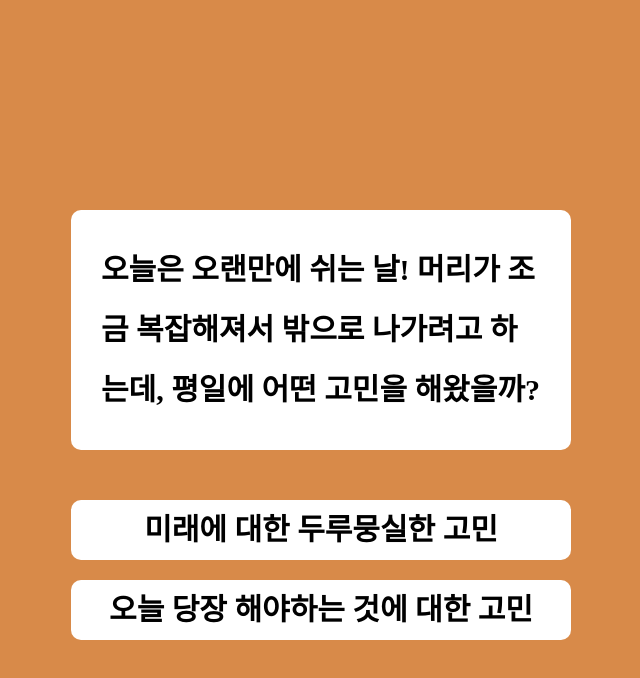
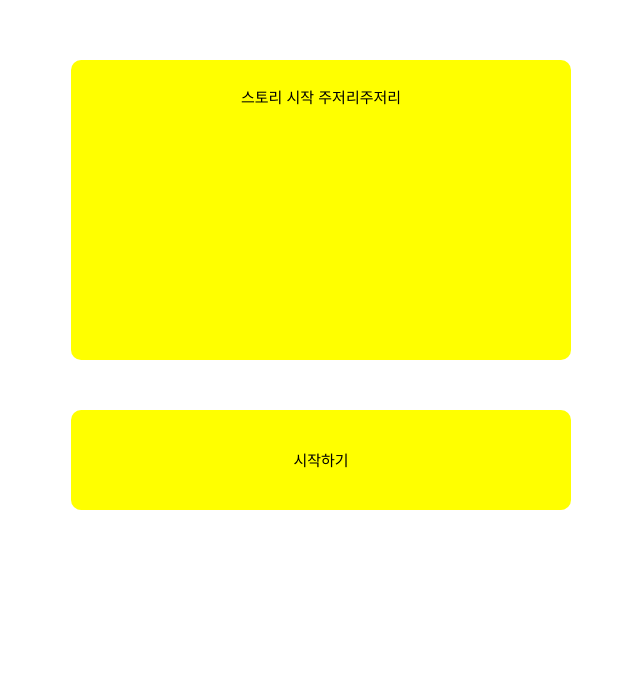
Before and after one commit to spaceenterbs/mini_project_2, a React (Create React App) app in the folder team-project/: page / in a window 1280 px wide. Shown: the top 678 px of the page, without its empty margins (319-959 px from the left). Built offline with nearby package versions, Linux system fonts and the light colour scheme; a web font is replaced by a local one.

Commit message:
시작페이지 구현,넘어가기 구현

```diff
--- a/team-project/package.json
+++ b/team-project/package.json
@@ -3,11 +3,13 @@
   "version": "0.1.0",
   "private": true,
   "dependencies": {
+    "@react-navigation/native": "^6.1.7",
     "@testing-library/jest-dom": "^5.16.5",
     "@testing-library/react": "^13.4.0",
     "@testing-library/user-event": "^13.5.0",
     "react": "^18.2.0",
     "react-dom": "^18.2.0",
+    "react-router-dom": "^6.14.1",
     "react-scripts": "5.0.1",
     "react-spring": "^9.7.2",
     "styled-components": "^6.0.3",
--- a/team-project/src/App.js
+++ b/team-project/src/App.js
@@ -4,13 +4,21 @@ import "./App.css";
 import GlobalStyles from "./GlobalStyles"; //전역에 css 적용하는 js 컴포넌트
 import { useState, useEffect } from "react";
 import Container from "./frontend/component/Container";
+import Start from "./frontend/startpage/Start";
+import { BrowserRouter, Routes, Route } from 'react-router-dom';
+
 
 
 function App(props) {
   return (
     <div>
-      <GlobalStyles />
-      <Container />
+    <GlobalStyles />
+    <BrowserRouter>
+      <Routes>
+        <Route index element={<Start />} />
+        <Route path="Container" element={<Container />} />
+      </Routes>
+    </BrowserRouter>
     </div>
   );
 }
--- /dev/null
+++ b/team-project/src/frontend/startpage/Start.jsx
@@ -0,0 +1,63 @@
+import React from "react";
+import styled from "styled-components";
+import { useNavigate } from "react-router-dom"
+
+const StyledEntire = styled.div`
+    width: 100vw;
+    height: 100vh;
+    box-sizing: border-box;
+    background-color: white;
+    display: flex;
+    justify-content: center;
+    margin: 0 auto;
+`;
+const MiddleBox = styled.div`
+    display: flex;
+    flex-direction: column;
+    padding: 60px;
+    // border: 1px solid black;
+    margin: 0 auto;
+    max-width: 1200px;
+`;
+const StoryBox = styled.div`
+    width: 500px;
+    height: 300px;
+    display: flex;
+    text-align: center;
+    justify-content: center;
+    margin-bottom: 50px;
+    padding: 30px;
+    background-color: yellow;
+    border-radius: 10px;
+`;
+const Button = styled.button`
+    &:hover {
+        background-color: #ffcc66;
+    }
+    all: unset;
+    border-radius: 10px;
+    height: 100px;
+    width: 480px;
+    padding: 0 10px;
+    text-align: center;
+    margin-bottom: 20px;
+    background-color: yellow;
+`;
+function Start(props) {
+    const navigate = useNavigate();
+
+    const handleClick = () => {
+        navigate('/container');
+    }
+    return (
+        <div>
+            <StyledEntire className="entire">
+                <MiddleBox className="middle">
+                    <StoryBox className="story">스토리 시작 주저리주저리</StoryBox>
+                    <Button onClick={handleClick}>시작하기</Button>
+                </MiddleBox>
+            </StyledEntire>
+        </div>
+    );
+}
+export default Start;
--- a/team-project/src/index.js
+++ b/team-project/src/index.js
@@ -1,8 +1,9 @@
-import React from 'react';
+import React, { Component } from 'react';
 import ReactDOM from 'react-dom/client';
 import './index.css';
 import App from './App';
 import reportWebVitals from './reportWebVitals';
+
 
 const root = ReactDOM.createRoot(document.getElementById('root'));
 root.render(
```
Also changed, not shown: team-project/src/frontend/resultpage/Result.jsx (added), 1 other file (tests, documents, lock files or other folders).
